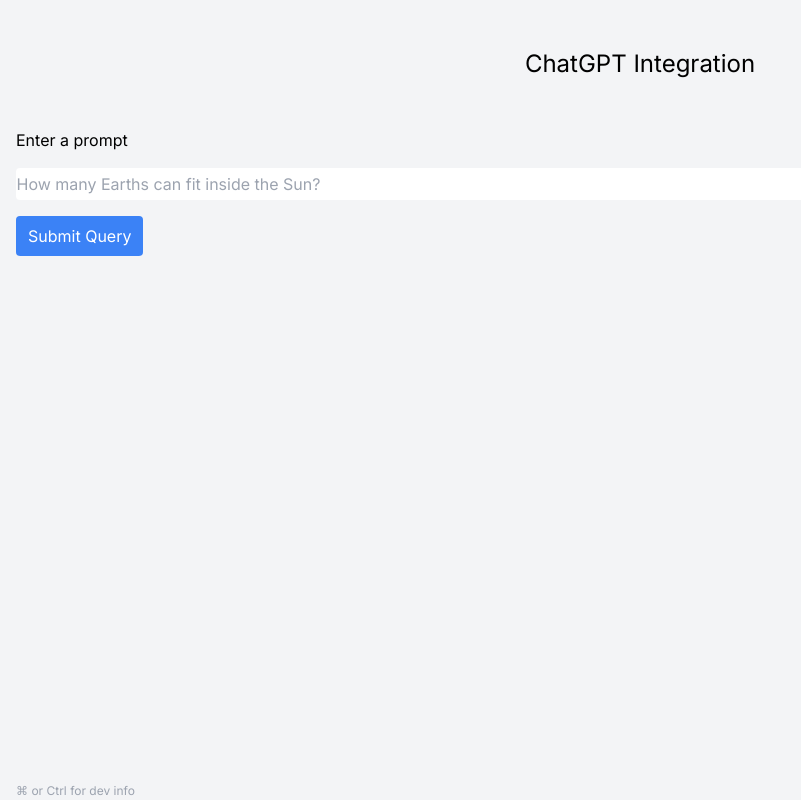
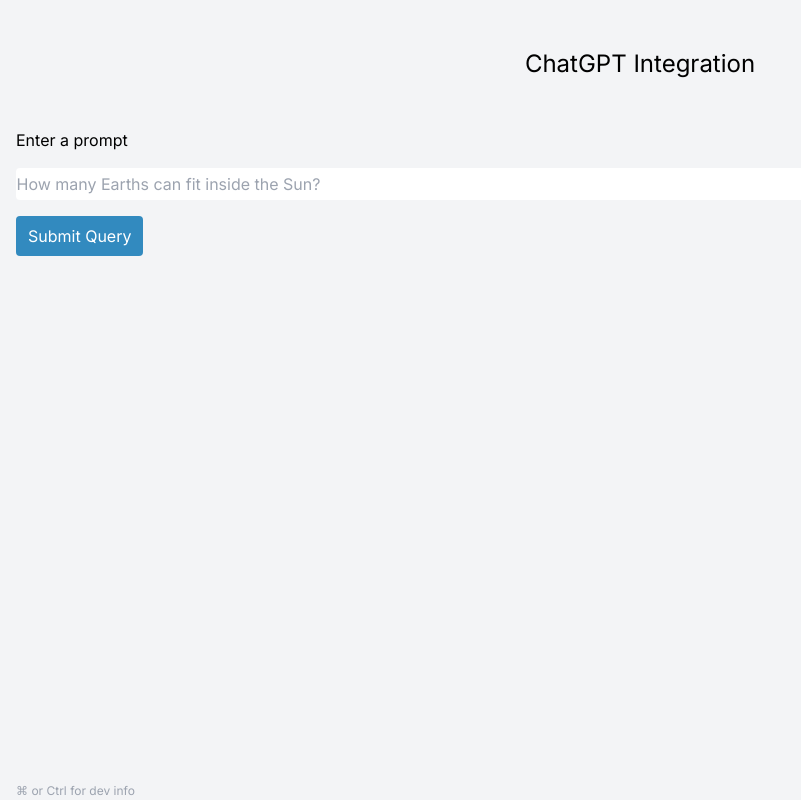
Before and after one commit to vinteger/openai-integration, a Next.js app: page / in a window 1280 px wide. Shown: the whole page, without its empty margins (0-801 px from the left). Built offline with nearby package versions, Linux system fonts and the light colour scheme.

Commit message:
Add grow and shrink animations

```diff
--- a/src/app/page.js
+++ b/src/app/page.js
@@ -87,8 +87,15 @@
 	}, styles: ""
 }
 const Button = ({styles, onClick, text} = btnProps) => {
-	return (<button className={`rounded px-3 py-2 max-w-fit bg-blue-500 ${styles}`}
-					onClick={onClick}>{text}</button>)
+	return (
+		// TODO: Fix element grow on load
+		<button className={`
+				rounded px-3 py-2 max-w-fit bg-[#2d8ff7]
+				will-change-transform active:animate-shrink [&:not(:active)]:animate-grow
+				${styles}
+			`}
+				onClick={onClick}>{text}</button>
+	)
 }
 
 const Loader = ({isLoading}) => {
--- a/tailwind.config.js
+++ b/tailwind.config.js
@@ -12,6 +12,20 @@
 				"gradient-conic":
 					"conic-gradient(from 180deg at 50% 50%, var(--tw-gradient-stops))",
 			},
+			animation: {
+				grow: 'grow .25s forwards',
+				shrink: 'shrink .25s forwards',
+			},
+			keyframes: {
+				grow: {
+					from: {transform: 'scale(.9)'},
+					to: {transform: 'scale(1)'}
+				},
+				shrink: {
+					from: {transform: 'scale(1)'},
+					to: {transform: 'scale(.9)'}
+				}
+			}
 		},
 	},
 	plugins: [],
```
Lines whose indentation alone changed are shown as unchanged.
